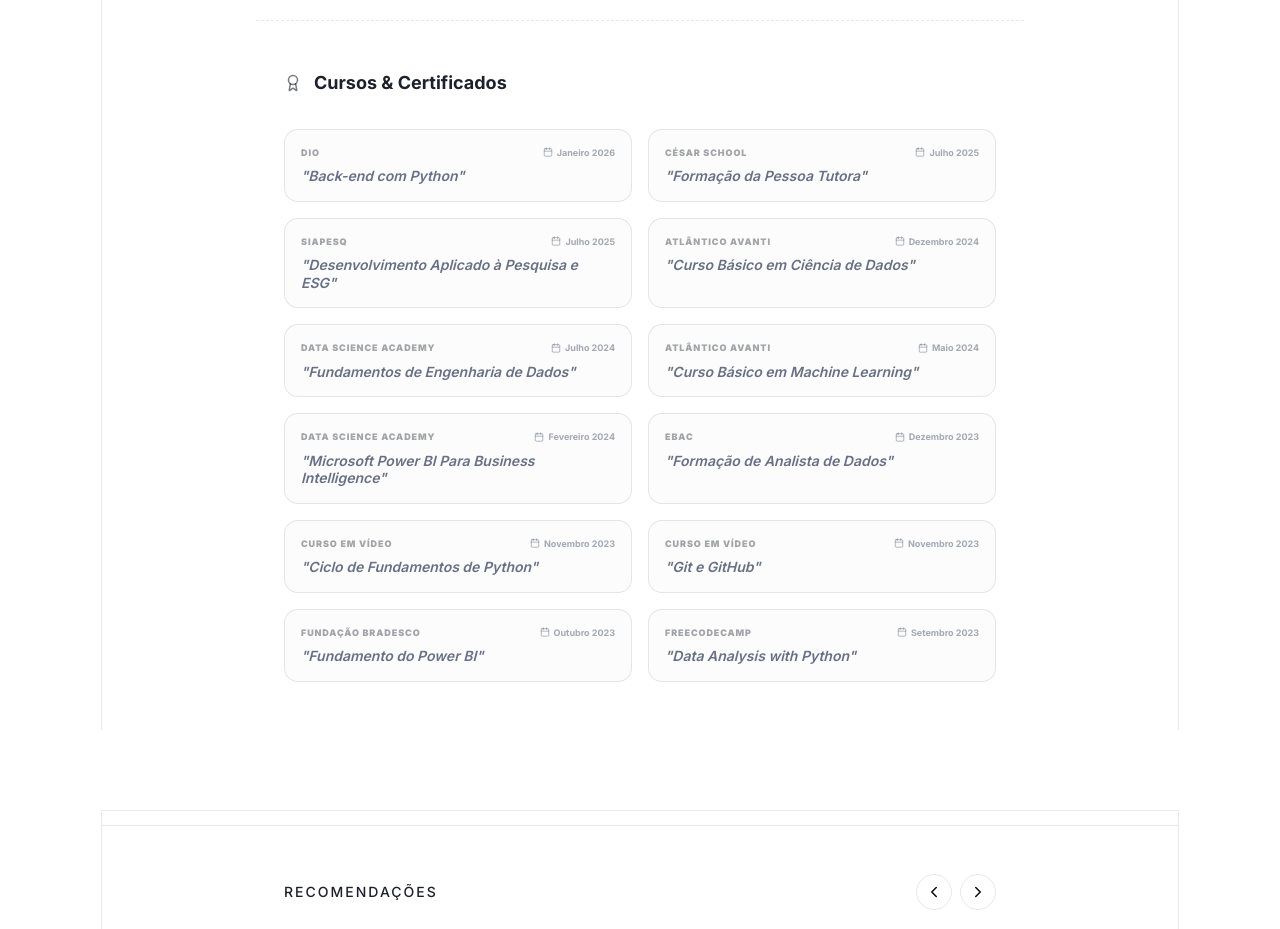
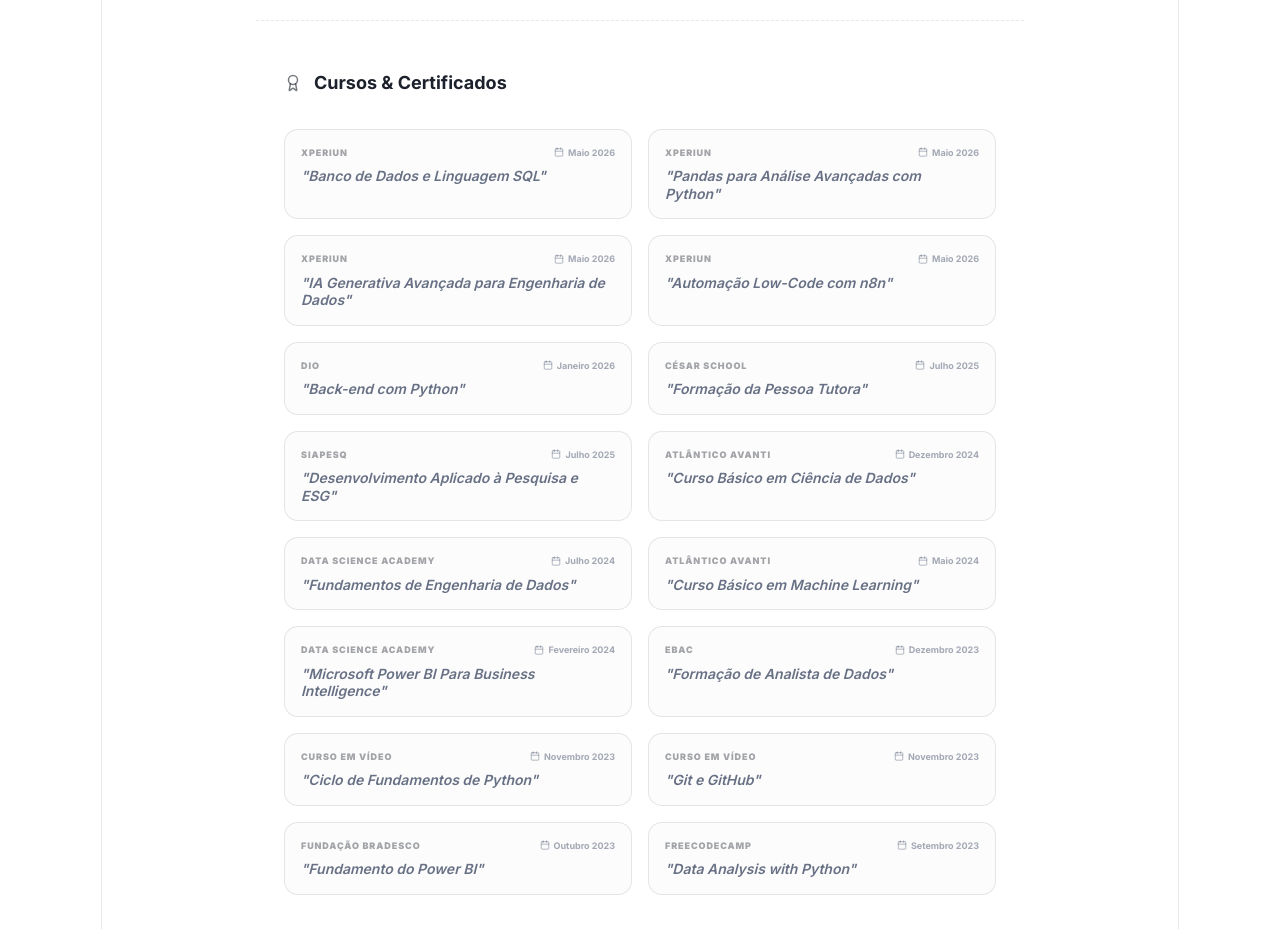
Before and after one commit to micaellimaj/portfolio, a Next.js app in the folder Typefolio-1.0.0/: page / in a window 1280 px wide. Shown: the part 7540-8469 px from the top of the page. Built offline with nearby package versions, Linux system fonts and the light colour scheme.

Commit message:
atualização cursos

```diff
--- a/Typefolio-1.0.0/src/app/components/home/education/index.tsx
+++ b/Typefolio-1.0.0/src/app/components/home/education/index.tsx
@@ -51,6 +51,10 @@
     ];
 
     const certificateData: CertificateItem[] = [
+        { platform: "Xperiun", course: "Banco de Dados e Linguagem SQL", date: "Maio 2026" },
+        { platform: "Xperiun", course: "Pandas para Análise Avançadas com Python", date: "Maio 2026" },
+        { platform: "Xperiun", course: "IA Generativa Avançada para Engenharia de Dados", date: "Maio 2026" },
+        { platform: "Xperiun", course: "Automação Low-Code com n8n", date: "Maio 2026" },
         { platform: "DIO", course: "Back-end com Python", date: "Janeiro 2026" },
         { platform: "César School", course: "Formação da Pessoa Tutora", date: "Julho 2025" },
         { platform: "SIAPESQ", course: "Desenvolvimento Aplicado à Pesquisa e ESG", date: "Julho 2025" },
```
